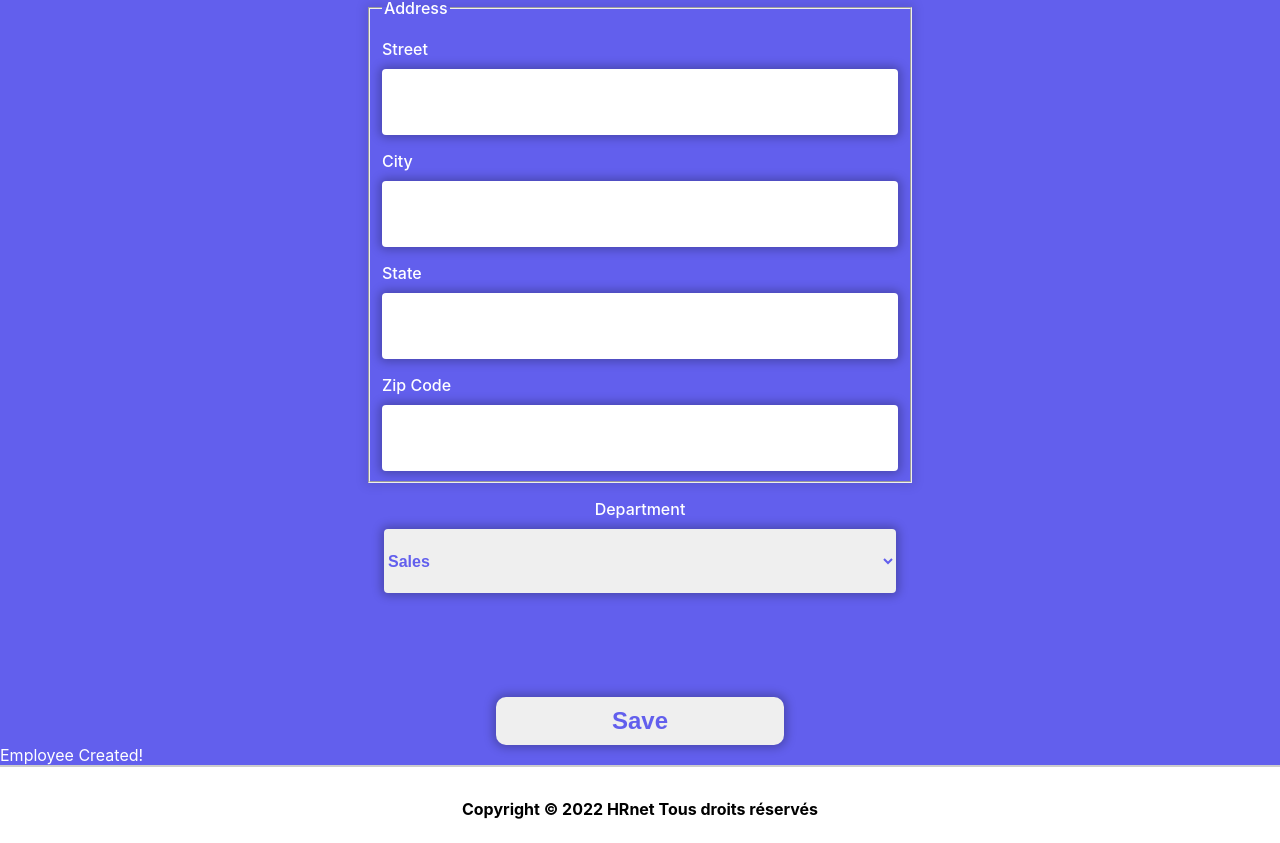
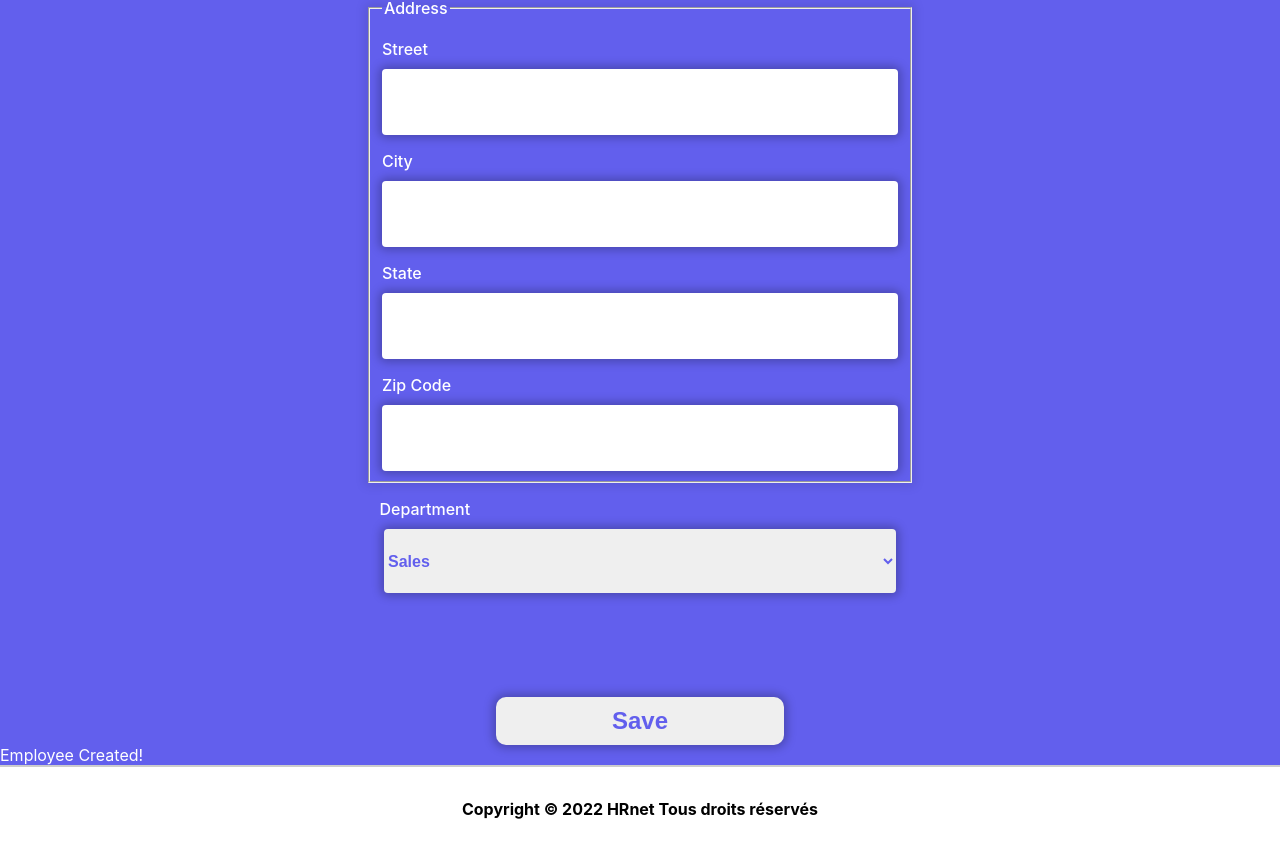
Before and after one commit to AlgerJohan/HRnet, a React (Create React App) app: page / in a window 1280 px wide. Shown: the part 631-1474 px from the top of the page. Built offline with nearby package versions, Linux system fonts and the light colour scheme.

Commit message:
Modification homepage.css

```diff
--- a/src/Components/DataMapPages/home.js
+++ b/src/Components/DataMapPages/home.js
@@ -3,7 +3,7 @@ import React from "react";
 const Home = (props) =>
   props.data.map((name, index) => (
     <form key={index} id="create-employee">
-      <label htmlFor="first-name">{name.title}</label>
+      <label>{name.title}</label>
       <input type="text" id="first-name" />
     </form>
   ));
--- a/src/Components/css/homepage .css
+++ b/src/Components/css/homepage .css
@@ -73,3 +73,6 @@
   color: #625fed;
   font-size: 1rem;
 }
+.container .department {
+  margin-right: 26.9rem;
+}
--- a/src/Components/homepage.js
+++ b/src/Components/homepage.js
@@ -24,7 +24,7 @@ const Homepage = () => {
           <legend>Address</legend>
           <Fieldset data={data2} />
         </fieldset>
-        <label htmlFor="department">Department</label>
+        <label className="department">Department</label>
         <select name="department" id="department">
           <Option data={data3} />
         </select>
--- a/src/Components/scss/homepage .scss
+++ b/src/Components/scss/homepage .scss
@@ -74,4 +74,7 @@
       font-size: 1rem;
     }
   }
+  .department {
+    margin-right: 26.9rem;
+  }
 }
```
